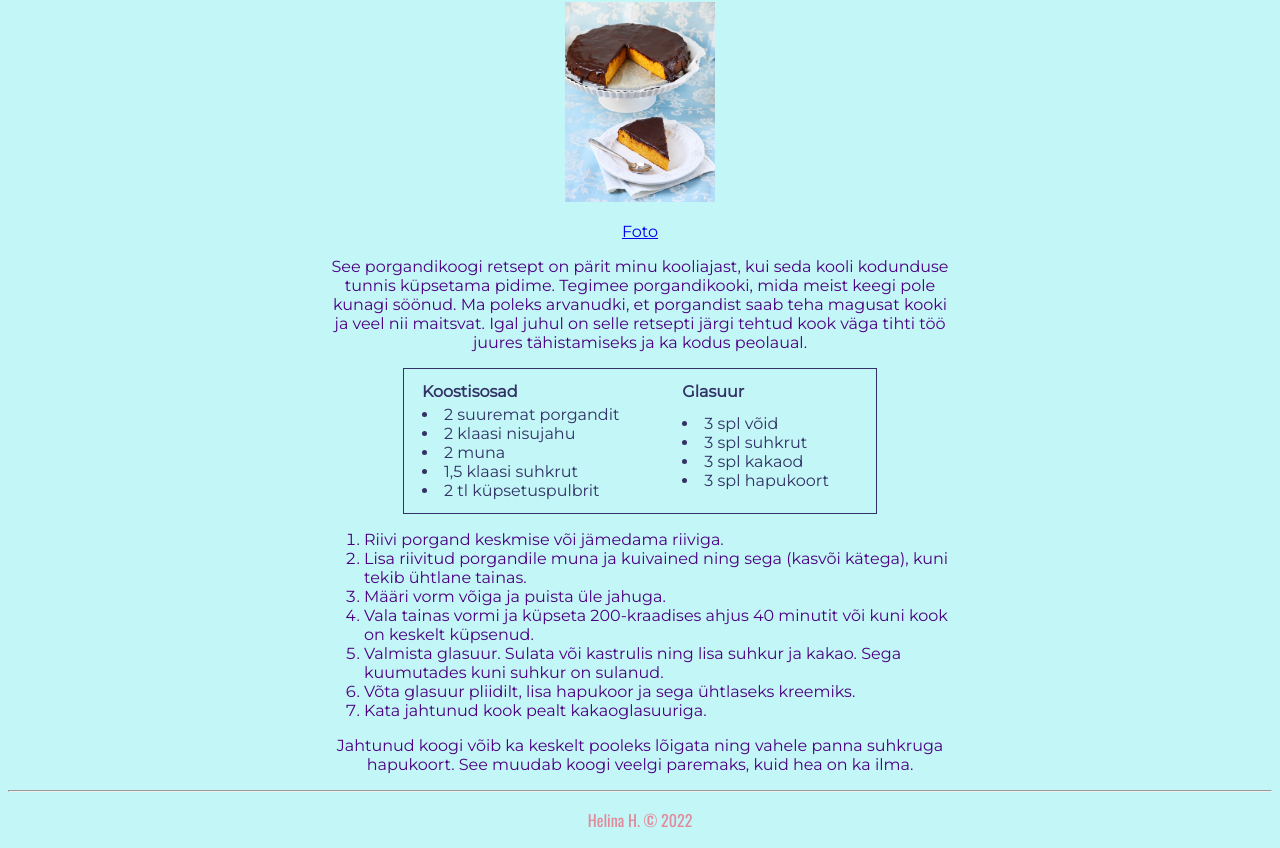
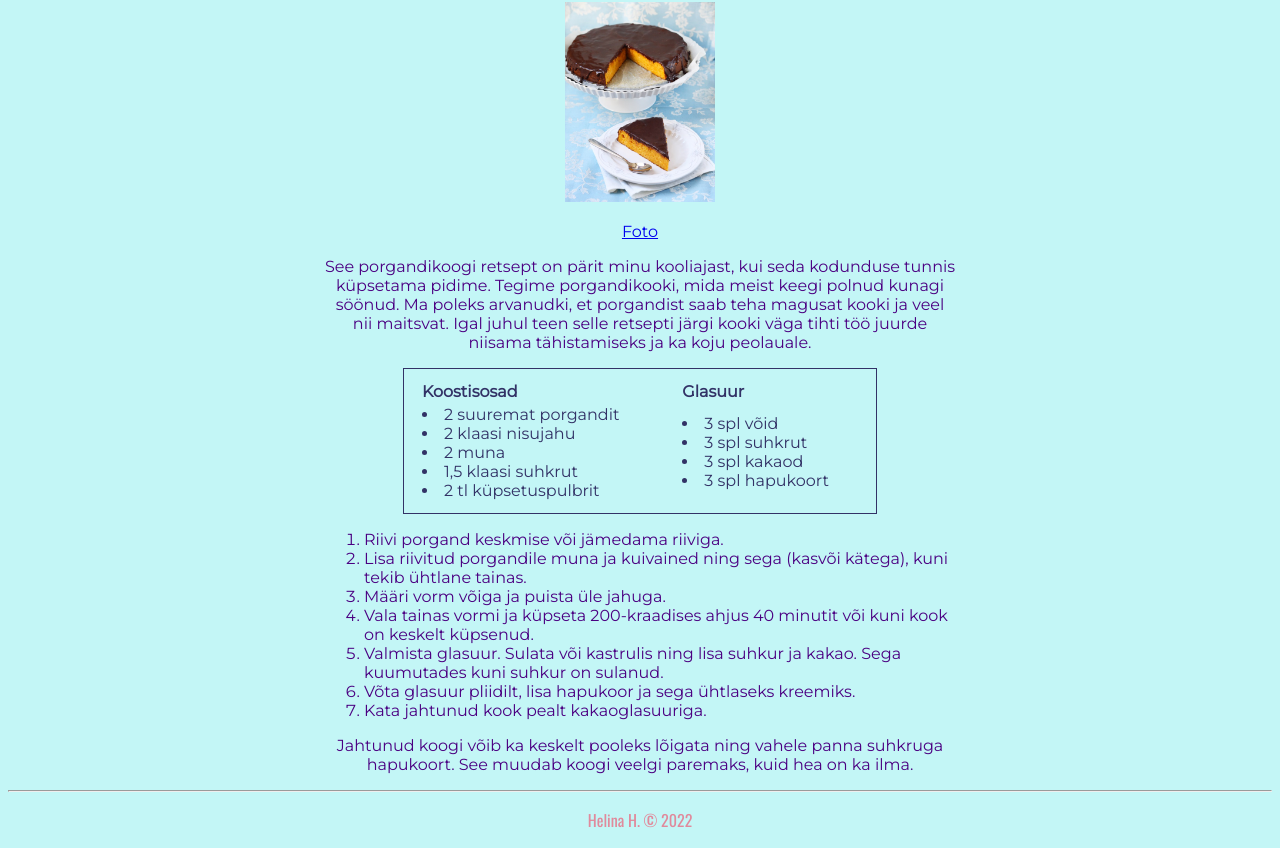
Before and after one commit to hhargine/CSSPorgandikook, a plain HTML site: page index.html in a window 1280 px wide. Shown: the part 97-945 px from the top of the page. Drawn offline with nearby package versions, Linux system fonts and the light colour scheme.

Commit message:
Update index.html

```diff
--- a/index.html
+++ b/index.html
@@ -19,7 +19,7 @@
         <pre class="pilt"><img src="img/kook_suur.jpg" alt="kook_suur" width="150px"></pre>
         <p><a href="http://magusadfotod.blogspot.com/2015/03/porgandikook-sokolaadi-glasuuriga.html?spref=pi target="_blank">Foto </a></p>
 
-        <p>See porgandikoogi retsept on pärit minu kooliajast, kui seda kooli kodunduse tunnis küpsetama pidime. Tegimee porgandikooki, mida meist keegi pole kunagi söönud. Ma poleks arvanudki, et porgandist saab teha magusat kooki ja veel nii maitsvat. Igal juhul on selle retsepti järgi tehtud kook väga tihti töö juures tähistamiseks ja ka kodus peolaual.
+        <p>See porgandikoogi retsept on pärit minu kooliajast, kui seda kodunduse tunnis küpsetama pidime. Tegime porgandikooki, mida meist keegi polnud kunagi söönud. Ma poleks arvanudki, et porgandist saab teha magusat kooki ja veel nii maitsvat. Igal juhul teen selle retsepti järgi kooki väga tihti töö juurde niisama tähistamiseks ja ka koju peolauale.
         </p>
 
         <table class="tabel">
```
